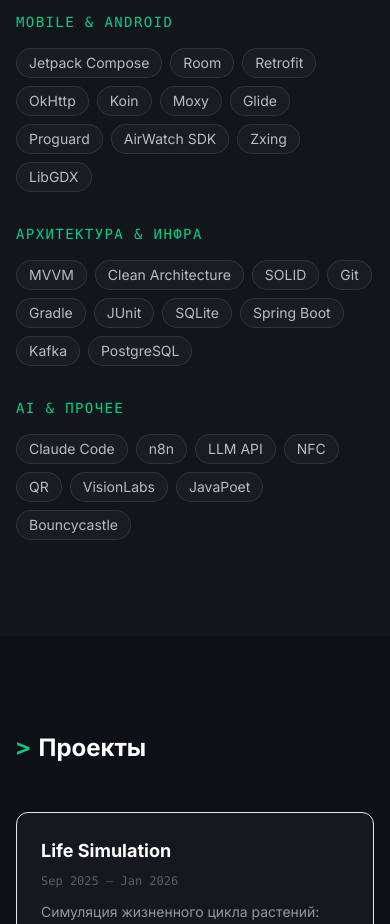
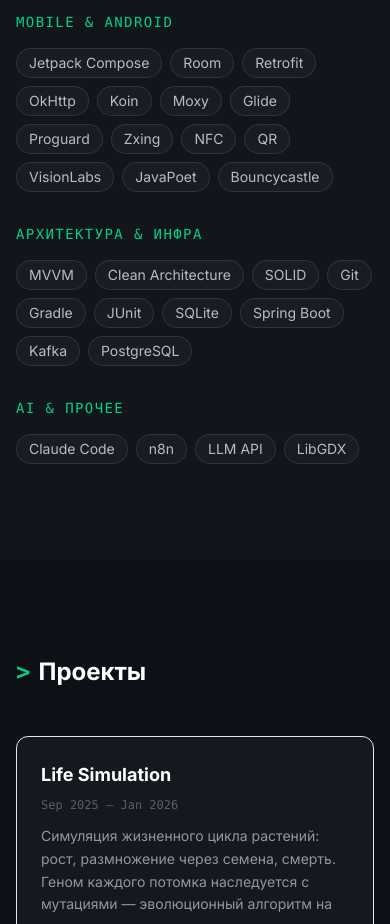
Before and after one commit to BargystV/portfolio, a Next.js app: page / in a window 390 px wide. Shown: the part 2100-3024 px from the top of the page. Built offline with nearby package versions, Linux system fonts and the light colour scheme.

Commit message:
Update skills: remove AirWatch SDK, move NFC/QR/VisionLabs/JavaPoet/Bouncycastle to Mobile, move LibGDX to AI & Other
Co-Authored-By: Claude Sonnet 4.6 <noreply@anthropic.com>

```diff
--- a/content/skills.ts
+++ b/content/skills.ts
@@ -32,9 +32,12 @@ export const skillGroups: SkillGroup[] = [
       'Moxy',
       'Glide',
       'Proguard',
-      'AirWatch SDK',
       'Zxing',
-      'LibGDX',
+      'NFC',
+      'QR',
+      'VisionLabs',
+      'JavaPoet',
+      'Bouncycastle',
     ],
   },
   {
@@ -54,17 +57,13 @@ export const skillGroups: SkillGroup[] = [
     ],
   },
   {
-    // AI-инструменты, специализированные технологии и прочее
+    // AI-инструменты и прочее
     key: 'ai',
     items: [
       'Claude Code',
       'n8n',
       'LLM API',
-      'NFC',
-      'QR',
-      'VisionLabs',
-      'JavaPoet',
-      'Bouncycastle',
+      'LibGDX',
     ],
   },
 ];
```
